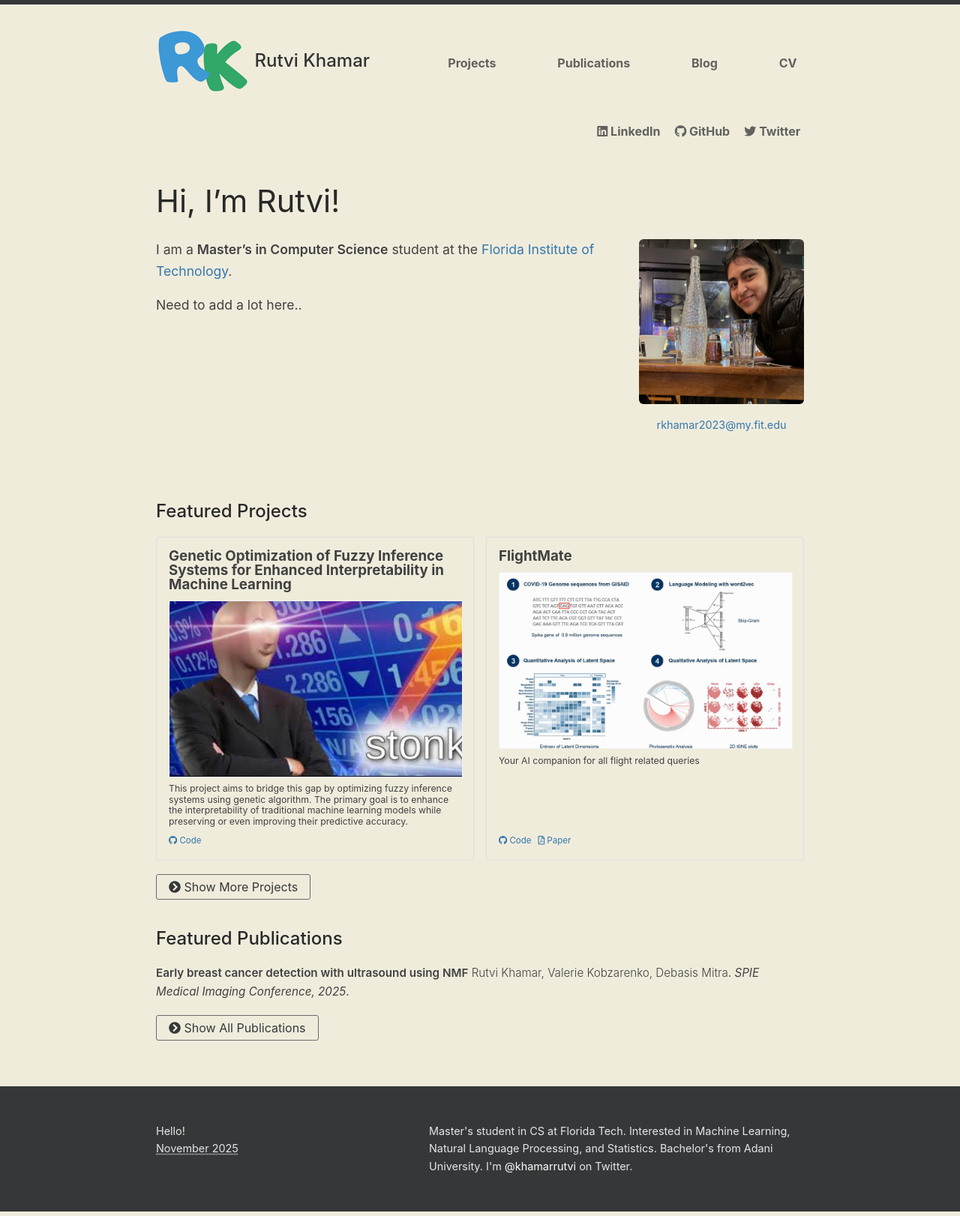
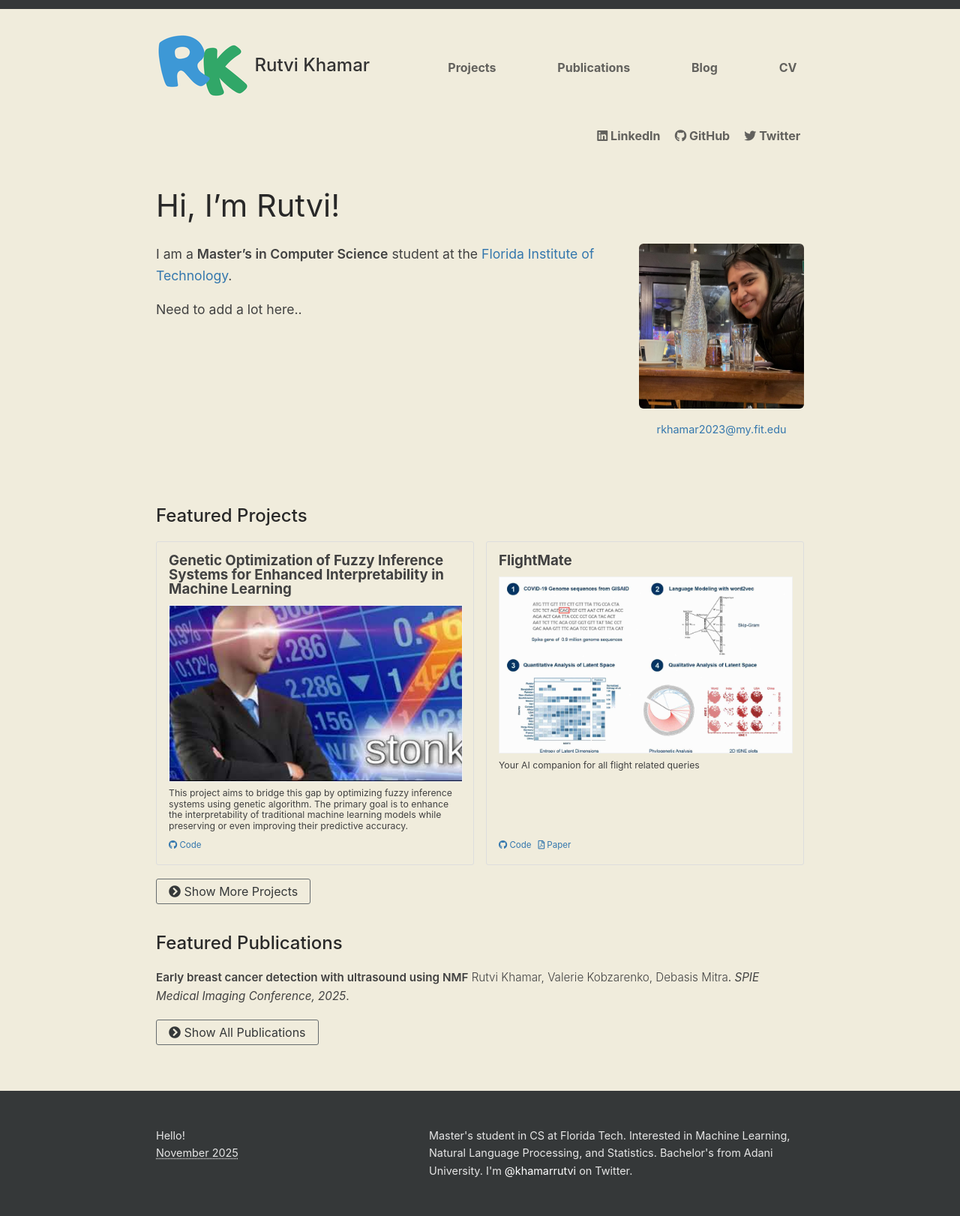
Before and after one commit to rutvi02/rutvi02.github.io, a Jekyll site: the page built from index.md, in a window 1280 px wide. Shown: the whole page at 75% size. Built offline with Jekyll 4.4.1, drawn with Linux system fonts in a browser that asks for light colours.

Commit message:
code fixes

```diff
--- a/_sass/_nav.scss
+++ b/_sass/_nav.scss
@@ -1,5 +1,5 @@
 .page-header {
-  border-top: 6px solid $brand-color;
+  border-top: 12px solid $brand-color;
   padding-top: 6px;
   margin-bottom: 40px;
 }
```
